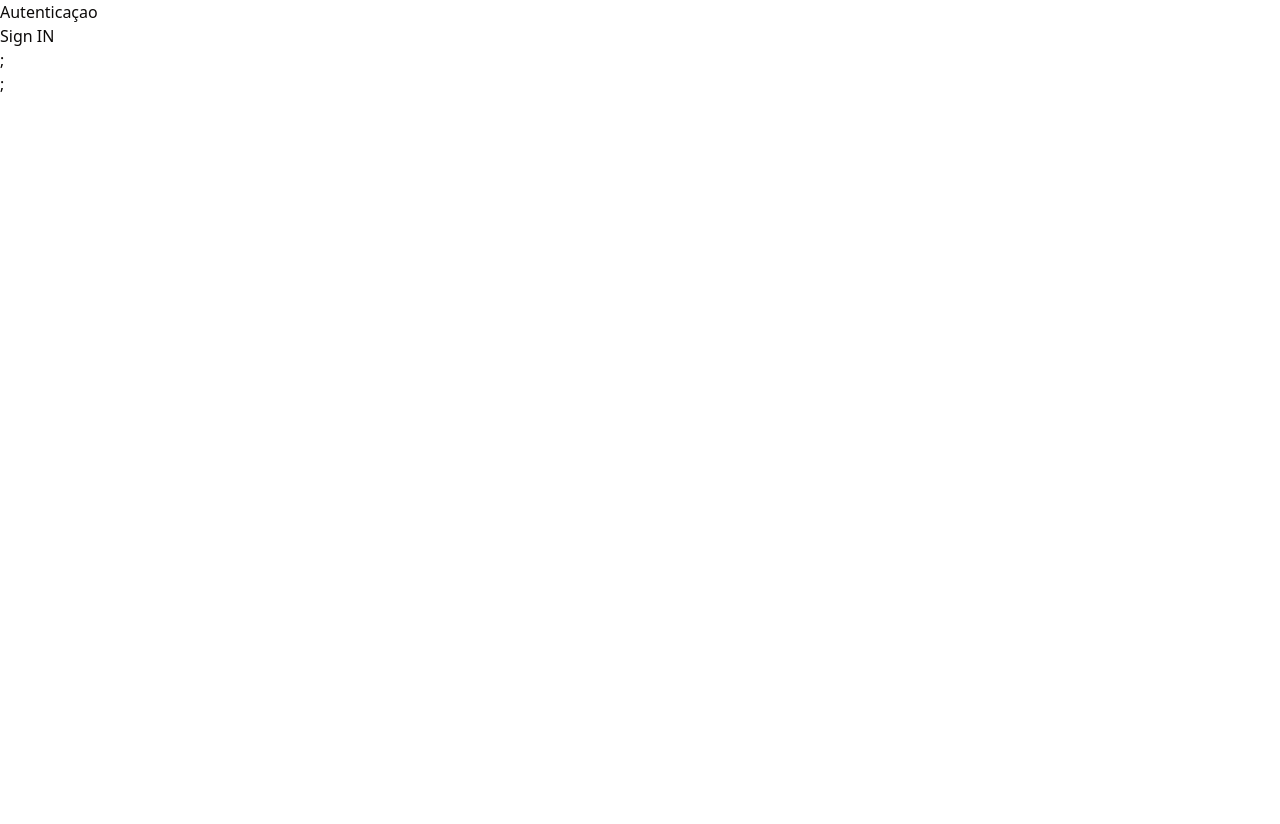
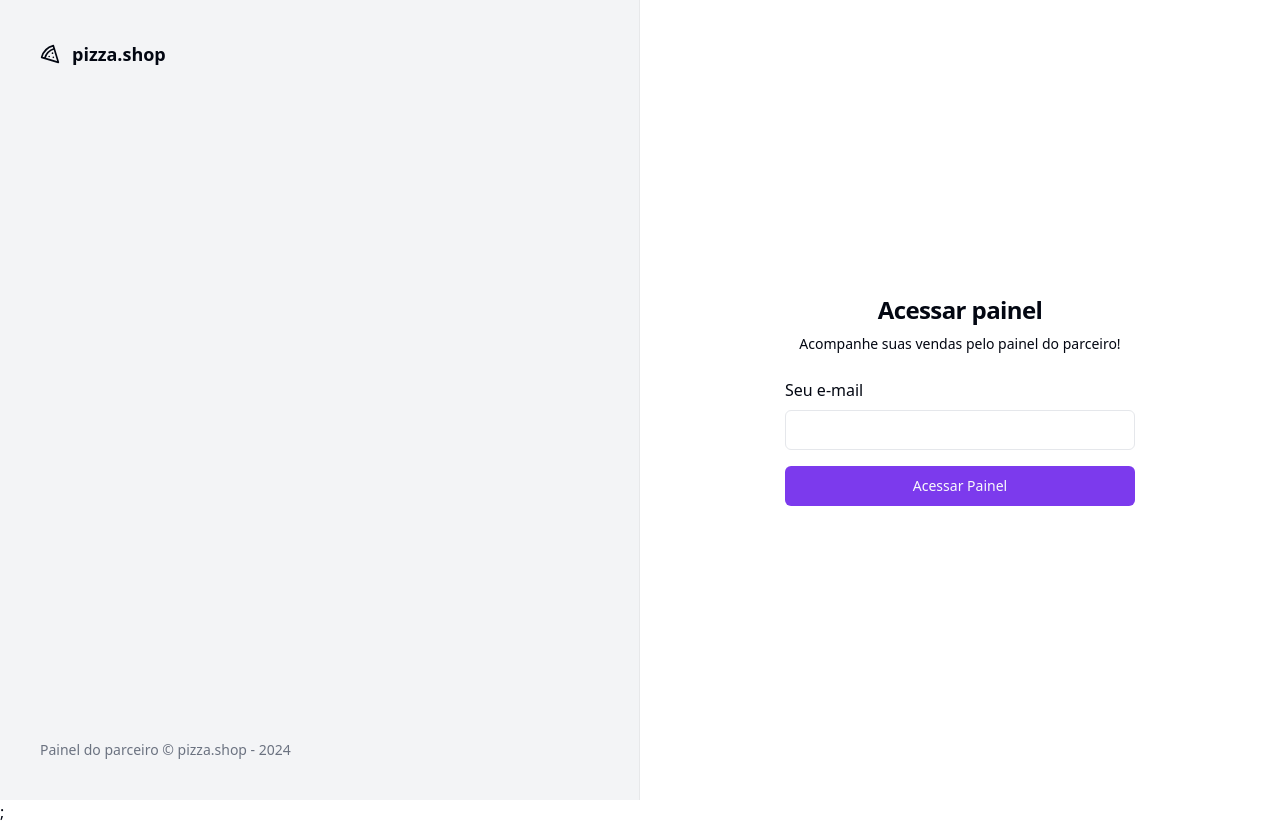
Before and after one commit to Andre-G-C-Araujo/pizzaWeb, a React (Vite) app: page /sign-in in a window 1280 px wide. Before the commit the page ends 800 px from the top, so only its background shows below. Built offline with nearby package versions, Linux system fonts and the light colour scheme.

Commit message:
changing theme by schadcn themes

```diff
--- a/package.json
+++ b/package.json
@@ -10,6 +10,7 @@
     "preview": "vite preview"
   },
   "dependencies": {
+    "@radix-ui/react-label": "^2.0.2",
     "@radix-ui/react-slot": "^1.0.2",
     "@types/node": "^20.11.24",
     "class-variance-authority": "^0.7.0",
--- /dev/null
+++ b/src/components/ui/input.tsx
@@ -0,0 +1,25 @@
+import * as React from "react";
+
+import { cn } from "@/lib/utils";
+
+export interface InputProps
+  extends React.InputHTMLAttributes<HTMLInputElement> {}
+
+const Input = React.forwardRef<HTMLInputElement, InputProps>(
+  ({ className, type, ...props }, ref) => {
+    return (
+      <input
+        type={type}
+        className={cn(
+          "flex h-10 w-full rounded-md border border-input bg-background px-3 py-2 text-sm ring-offset-background file:border-0 file:bg-transparent file:text-sm file:font-medium placeholder:text-muted-foreground focus-visible:outline-none focus-visible:ring-2 focus-visible:ring-ring focus-visible:ring-offset-2 disabled:cursor-not-allowed disabled:opacity-50",
+          className,
+        )}
+        ref={ref}
+        {...props}
+      />
+    );
+  },
+);
+Input.displayName = "Input";
+
+export { Input };
--- /dev/null
+++ b/src/components/ui/label.tsx
@@ -0,0 +1,24 @@
+import * as LabelPrimitive from "@radix-ui/react-label";
+import { cva, type VariantProps } from "class-variance-authority";
+import * as React from "react";
+
+import { cn } from "@/lib/utils";
+
+const labelVariants = cva(
+  "text-sm font-medium leading-none peer-disabled:cursor-not-allowed peer-disabled:opacity-70",
+);
+
+const Label = React.forwardRef<
+  React.ElementRef<typeof LabelPrimitive.Root>,
+  React.ComponentPropsWithoutRef<typeof LabelPrimitive.Root> &
+    VariantProps<typeof labelVariants>
+>(({ className, ...props }, ref) => (
+  <LabelPrimitive.Root
+    ref={ref}
+    className={cn(labelVariants(), className)}
+    {...props}
+  />
+));
+Label.displayName = LabelPrimitive.Root.displayName;
+
+export { Label };
--- a/src/global.css
+++ b/src/global.css
@@ -5,64 +5,47 @@
 @layer base {
   :root {
     --background: 0 0% 100%;
-    --foreground: 20 14.3% 4.1%;
-
+    --foreground: 224 71.4% 4.1%;
     --card: 0 0% 100%;
-    --card-foreground: 20 14.3% 4.1%;
-
+    --card-foreground: 224 71.4% 4.1%;
     --popover: 0 0% 100%;
-    --popover-foreground: 20 14.3% 4.1%;
-
-    --primary: 24 9.8% 10%;
-    --primary-foreground: 60 9.1% 97.8%;
-
-    --secondary: 60 4.8% 95.9%;
-    --secondary-foreground: 24 9.8% 10%;
-
-    --muted: 60 4.8% 95.9%;
-    --muted-foreground: 25 5.3% 44.7%;
-
-    --accent: 60 4.8% 95.9%;
-    --accent-foreground: 24 9.8% 10%;
-
+    --popover-foreground: 224 71.4% 4.1%;
+    --primary: 262.1 83.3% 57.8%;
+    --primary-foreground: 210 20% 98%;
+    --secondary: 220 14.3% 95.9%;
+    --secondary-foreground: 220.9 39.3% 11%;
+    --muted: 220 14.3% 95.9%;
+    --muted-foreground: 220 8.9% 46.1%;
+    --accent: 220 14.3% 95.9%;
+    --accent-foreground: 220.9 39.3% 11%;
     --destructive: 0 84.2% 60.2%;
-    --destructive-foreground: 60 9.1% 97.8%;
-
-    --border: 20 5.9% 90%;
-    --input: 20 5.9% 90%;
-    --ring: 20 14.3% 4.1%;
-
+    --destructive-foreground: 210 20% 98%;
+    --border: 220 13% 91%;
+    --input: 220 13% 91%;
+    --ring: 262.1 83.3% 57.8%;
     --radius: 0.5rem;
   }
 
   .dark {
-    --background: 20 14.3% 4.1%;
-    --foreground: 60 9.1% 97.8%;
-
-    --card: 20 14.3% 4.1%;
-    --card-foreground: 60 9.1% 97.8%;
-
-    --popover: 20 14.3% 4.1%;
-    --popover-foreground: 60 9.1% 97.8%;
-
-    --primary: 60 9.1% 97.8%;
-    --primary-foreground: 24 9.8% 10%;
-
-    --secondary: 12 6.5% 15.1%;
-    --secondary-foreground: 60 9.1% 97.8%;
-
-    --muted: 12 6.5% 15.1%;
-    --muted-foreground: 24 5.4% 63.9%;
-
-    --accent: 12 6.5% 15.1%;
-    --accent-foreground: 60 9.1% 97.8%;
-
+    --background: 224 71.4% 4.1%;
+    --foreground: 210 20% 98%;
+    --card: 224 71.4% 4.1%;
+    --card-foreground: 210 20% 98%;
+    --popover: 224 71.4% 4.1%;
+    --popover-foreground: 210 20% 98%;
+    --primary: 263.4 70% 50.4%;
+    --primary-foreground: 210 20% 98%;
+    --secondary: 215 27.9% 16.9%;
+    --secondary-foreground: 210 20% 98%;
+    --muted: 215 27.9% 16.9%;
+    --muted-foreground: 217.9 10.6% 64.9%;
+    --accent: 215 27.9% 16.9%;
+    --accent-foreground: 210 20% 98%;
     --destructive: 0 62.8% 30.6%;
-    --destructive-foreground: 60 9.1% 97.8%;
-
-    --border: 12 6.5% 15.1%;
-    --input: 12 6.5% 15.1%;
-    --ring: 24 5.7% 82.9%;
+    --destructive-foreground: 210 20% 98%;
+    --border: 215 27.9% 16.9%;
+    --input: 215 27.9% 16.9%;
+    --ring: 263.4 70% 50.4%;
   }
 }
 
--- a/src/pages/_layouts/auth.tsx
+++ b/src/pages/_layouts/auth.tsx
@@ -1,11 +1,20 @@
+import { Pizza } from "lucide-react";
 import { Outlet } from "react-router-dom";
 
 export const AuthLayout = () => {
   return (
-    <div>
-      <h1>Autenticaçao</h1>
+    <div className="grid min-h-screen grid-cols-2">
+      <div className="flex h-full flex-col justify-between border-r border-foreground/5 bg-muted p-10 text-muted-foreground">
+        <div className=" flex items-center gap-3 text-lg text-foreground">
+          <Pizza className="h-5 w-5" />
+          <span className="font-semibold">pizza.shop</span>
+        </div>
+        <footer className="text-sm">
+          Painel do parceiro &copy; pizza.shop - {new Date().getFullYear()}
+        </footer>
+      </div>
 
-      <div>
+      <div className="flex flex-col items-center justify-center ">
         <Outlet />
       </div>
     </div>
--- a/src/pages/auth/sign-in.tsx
+++ b/src/pages/auth/sign-in.tsx
@@ -1,10 +1,35 @@
+import { Label } from "@radix-ui/react-label";
 import { Helmet } from "react-helmet-async";
+
+import { Button } from "@/components/ui/button";
+import { Input } from "@/components/ui/input";
 
 export const SignIn = () => {
   return (
     <>
       <Helmet title="Login" />
-      <h1>Sign IN </h1>;
+      <div className="p-8">
+        <div className="flex w-[350px] flex-col justify-center gap-6">
+          <div className="flex flex-col gap-2 text-center">
+            <h1 className="text-2xl font-semibold tracking-tight">
+              Acessar painel
+            </h1>
+            <p className="text- text-sm">
+              Acompanhe suas vendas pelo painel do parceiro!
+            </p>
+          </div>
+          <form className="space-y-4">
+            <div className="space-y-2">
+              <Label htmlFor="email">Seu e-mail</Label>
+              <Input id="email" type="email" />
+            </div>
+
+            <Button className="w-full" type="submit">
+              Acessar Painel
+            </Button>
+          </form>
+        </div>
+      </div>
     </>
   );
 };
```
Also changed, not shown: src/components/ui/button.tsx (+13 -13 lines), 1 other file (tests, documents, lock files or other folders).
